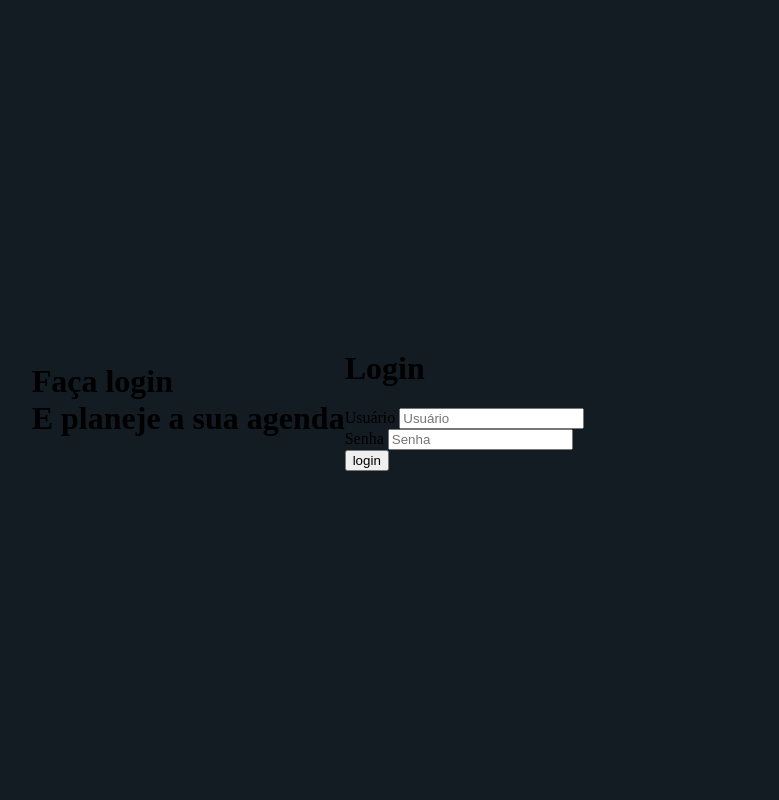
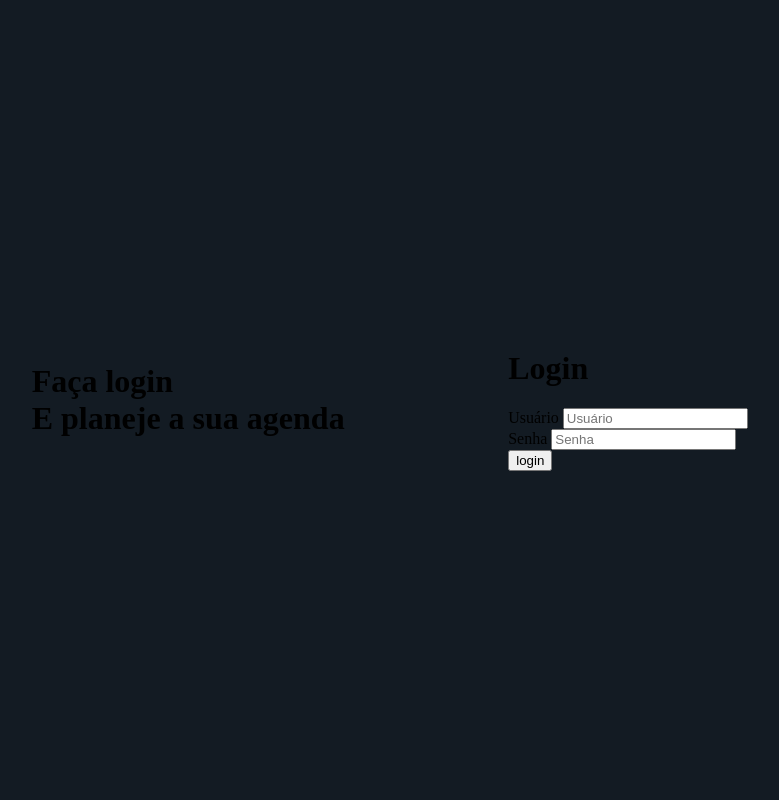
Before and after one commit to lucaseduardo-meira/Agenda-Project, a Node server app: template views/login.html in a window 1280 px wide. Shown: the whole page, without its empty margins (332-1111 px from the left). Run offline with Node 20, Linux system fonts and the light colour scheme; the template is opened without the code that fills it, so the values that code supplies are empty; some libraries are stand-ins or nearby versions.

Commit message:
Update style.css

```diff
--- a/assets/style.css
+++ b/assets/style.css
@@ -10,3 +10,12 @@ body {
   justify-content: center;
   align-items: center;
 }
+
+.left-login {
+  width: 50vw;
+  height: 100vh;
+  display: flex;
+  justify-content: center;
+  align-items: center;
+  flex-direction: column;
+}
```
